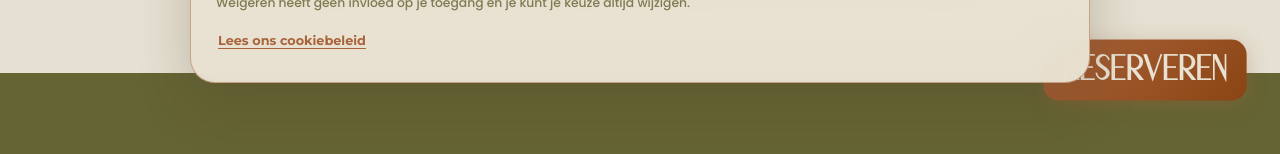
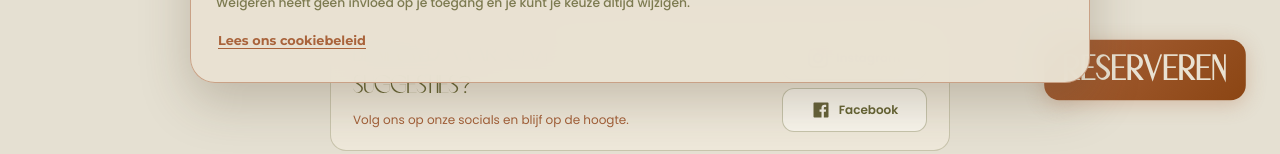
Before and after one commit to AnthonyMPA/Figlio, a plain HTML site: page menu.html in a window 1280 px wide. Shown: the part 695-849 px from the top of the page. Drawn offline with Linux system fonts and the light colour scheme; no server answers.

Commit message:
Add menu social links and consent-aware click tracking

```diff
--- a/cookie-consent.js
+++ b/cookie-consent.js
@@ -43,7 +43,10 @@
 
   const activateAnalytics = () => {
     window[`ga-disable-${GA_MEASUREMENT_ID}`] = false;
-    if (document.querySelector('script[data-figlio-ga]')) return;
+    if (document.querySelector('script[data-figlio-ga]')) {
+      window.gtag('consent', 'update', { analytics_storage: 'granted' });
+      return;
+    }
     window.dataLayer = window.dataLayer || [];
     window.gtag = function gtag() { window.dataLayer.push(arguments); };
     window.gtag('js', new Date());
@@ -167,6 +170,19 @@
     refreshPreferencePage();
   };
 
+  const recordMenuSocialClick = (event) => {
+    if (event.defaultPrevented || (event.type === 'auxclick' && event.button !== 1)) return;
+    const link = event.target.closest?.('a.menu-social-link[data-social-platform]');
+    if (!link || !['www.figlio.be', 'figlio.be'].includes(window.location.hostname)) return;
+    if (getChoice() !== 'accepted' || typeof window.gtag !== 'function') return;
+
+    const platform = link.dataset.socialPlatform;
+    if (platform !== 'instagram' && platform !== 'facebook') return;
+    window.gtag('event', `menu_${platform}_click`, { send_to: GA_MEASUREMENT_ID });
+  };
+  document.addEventListener('click', recordMenuSocialClick);
+  document.addEventListener('auxclick', recordMenuSocialClick);
+
   // Use delegation instead of relying only on one button instance. This keeps
   // Cookievoorkeuren working on every public page and after dynamic DOM changes.
   document.addEventListener('click', (event) => {
--- /dev/null
+++ b/menu-suggestions.css
@@ -0,0 +1,79 @@
+.menu-social-section {
+    display: grid;
+    grid-template-columns: minmax(0, 1fr) 145px;
+    align-items: center;
+    gap: 20px;
+    width: min(620px, calc(100% - 32px));
+    margin: 0 auto;
+    padding: 18px 22px;
+    border: 1px solid rgba(105, 105, 54, 0.28);
+    border-radius: 16px;
+    background: #eee8da;
+}
+.menu-social-copy { min-width: 0; }
+.menu-social-section h2 {
+    margin: 0;
+    color: #656434;
+    font-family: 'Chatara Regular', Arial, sans-serif;
+    font-size: 27px;
+    font-weight: normal;
+    line-height: 1.18;
+}
+.menu-social-section h2 em { display: block; color: inherit; font-style: normal; }
+.menu-social-question { font-family: 'Montserrat', Arial, sans-serif; font-size: 0.9em; font-weight: 300; }
+.menu-social-description { margin: 8px 0 0; color: #a35f38; font-size: 12px; line-height: 1.65; font-weight: 400; }
+.menu-social-actions { display: grid; gap: 8px; }
+.menu-social-link {
+    display: flex;
+    align-items: center;
+    justify-content: center;
+    gap: 8px;
+    min-height: 44px;
+    padding: 10px;
+    border: 1px solid rgba(105, 105, 54, 0.35);
+    border-radius: 12px;
+    background: #f8f5ec;
+    color: #656434;
+    font-size: 12px;
+    font-weight: 600;
+    text-decoration: none;
+    transition: background-color 180ms ease, border-color 180ms ease;
+}
+.menu-social-link img {
+    flex-shrink: 0;
+    width: 20px;
+    height: 20px;
+    filter: brightness(0) saturate(100%) invert(37%) sepia(25%) saturate(650%) hue-rotate(18deg) brightness(92%) contrast(88%);
+}
+.menu-social-link:hover { background: #fffdf7; border-color: #696936; }
+.menu-social-link:focus-visible { outline: 2px solid #696936; outline-offset: 4px; }
+.menu-social-letter { position: relative; }
+.is-typing .menu-social-letter { visibility: hidden; }
+.is-typing .menu-social-letter.is-revealed { visibility: visible; }
+.is-typing .menu-social-letter.is-current::after {
+    content: '';
+    position: absolute;
+    right: -2px;
+    bottom: 0.08em;
+    width: 1px;
+    height: 0.75em;
+    background: currentColor;
+    pointer-events: none;
+}
+@media (max-width: 768px) {
+    .menu-social-section { width: min(590px, 100%); }
+}
+@media (max-width: 600px) {
+    .menu-social-section { width: min(585px, 100%); grid-template-columns: 1fr; gap: 14px; padding: 18px; text-align: center; }
+    .menu-social-section h2 { font-size: clamp(24px, 6.2vw, 27px); }
+    .menu-social-actions { grid-template-columns: 1fr 1fr; }
+    .menu-social-link { gap: 8px; padding: 10px 8px; font-size: 12px; }
+}
+@media (width < 585px) {
+    .menu-social-section { width: min(280px, 85%); }
+}
+@media (prefers-reduced-motion: reduce) {
+    .menu-social-link { transition: none; }
+    .is-typing .menu-social-letter { visibility: visible; }
+    .is-typing .menu-social-letter.is-current::after { display: none; }
+}
--- /dev/null
+++ b/menu-suggestions.js
@@ -0,0 +1,66 @@
+(() => {
+    const section = document.querySelector('.menu-social-section');
+    if (!section) return;
+
+    let typingTimer;
+    let letters = [];
+    const title = document.getElementById('menu-social-title');
+    const reducedMotion = window.matchMedia('(prefers-reduced-motion: reduce)');
+
+    function finishTyping() {
+        clearTimeout(typingTimer);
+        title.classList.remove('is-typing');
+        title.querySelector('.is-current')?.classList.remove('is-current');
+    }
+
+    function startTyping() {
+        if (reducedMotion.matches) return;
+        // Retain every letter's space, line breaks and the question mark's font.
+        // Assistive technology receives the complete title from the start.
+        title.setAttribute('aria-label', title.textContent.trim());
+        const walker = document.createTreeWalker(title, NodeFilter.SHOW_TEXT);
+        const textNodes = [];
+        while (walker.nextNode()) textNodes.push(walker.currentNode);
+        textNodes.forEach(node => {
+            const fragment = document.createDocumentFragment();
+            for (const character of node.textContent) {
+                const letter = document.createElement('span');
+                letter.className = 'menu-social-letter';
+                letter.setAttribute('aria-hidden', 'true');
+                letter.textContent = character;
+                letters.push(letter);
+                fragment.append(letter);
+            }
+            node.replaceWith(fragment);
+        });
+        title.classList.add('is-typing');
+        let index = 0;
+        function typeNext() {
+            if (document.hidden || reducedMotion.matches || index === letters.length) {
+                finishTyping();
+                return;
+            }
+            if (index > 0) letters[index - 1].classList.remove('is-current');
+            const letter = letters[index++];
+            letter.classList.add('is-revealed', 'is-current');
+            typingTimer = setTimeout(typeNext, letter.textContent === ' ' ? 65 : 48);
+        }
+        typingTimer = setTimeout(typeNext, 250);
+    }
+    // Run once when the inline section first comes into view.
+    const observer = new IntersectionObserver(entries => {
+        if (entries.some(entry => entry.isIntersecting)) {
+            observer.disconnect();
+            startTyping();
+        }
+    }, { threshold: 0.3 });
+    observer.observe(section);
+
+    document.addEventListener('visibilitychange', () => {
+        if (document.hidden) finishTyping();
+    });
+    window.addEventListener('pagehide', finishTyping);
+    reducedMotion.addEventListener('change', () => {
+        if (reducedMotion.matches) finishTyping();
+    });
+})();
--- a/menu.html
+++ b/menu.html
@@ -1,7 +1,7 @@
 <!DOCTYPE html>
 <html lang="nl">
 <head>
-  <script src="cookie-consent.js?v=8" defer></script>
+  <script src="cookie-consent.js?v=9" defer></script>
 
     <meta charset="UTF-8">
     <meta name="viewport" content="width=device-width, initial-scale=1.0">
@@ -11,6 +11,8 @@
   <link rel="stylesheet" href="style.css?v=20260822-cookie-3">
     <link rel="icon" type="image/png" href="images/figlio_tabbar2.png?v=1">
     <script src="notice-popup.js?v=20260801-5" defer></script>
+    <link rel="stylesheet" href="menu-suggestions.css?v=13-compact-desktop">
+    <script src="menu-suggestions.js?v=3-inline" defer></script>
 
     <!-- Google Fonts - Lato & Montserrat -->
     <link rel="preconnect" href="https://fonts.googleapis.com">
@@ -386,6 +388,22 @@
                     </div>
                 </div>
             </div>
+            <section class="menu-social-section" aria-labelledby="menu-social-title">
+                <div class="menu-social-copy">
+                    <h2 id="menu-social-title">Benieuwd naar onze <em>suggesties<span class="menu-social-question">?</span></em></h2>
+                    <p class="menu-social-description">Volg ons op onze socials en blijf op de hoogte.</p>
+                </div>
+                <div class="menu-social-actions">
+                    <a class="menu-social-link" data-social-platform="instagram" href="https://www.instagram.com/figlio.genk/" target="_blank" rel="noopener noreferrer">
+                        <img src="images/instagram-icon.svg" alt="" width="24" height="24">
+                        <span>Instagram</span>
+                    </a>
+                    <a class="menu-social-link" data-social-platform="facebook" href="https://www.facebook.com/profile.php?id=61582639332559&amp;locale=nl_BE" target="_blank" rel="noopener noreferrer">
+                        <img src="images/facebook-icon.svg" alt="" width="24" height="24">
+                        <span>Facebook</span>
+                    </a>
+                </div>
+            </section>
         </div>
     </main>
     <footer class="site-footer">
```
